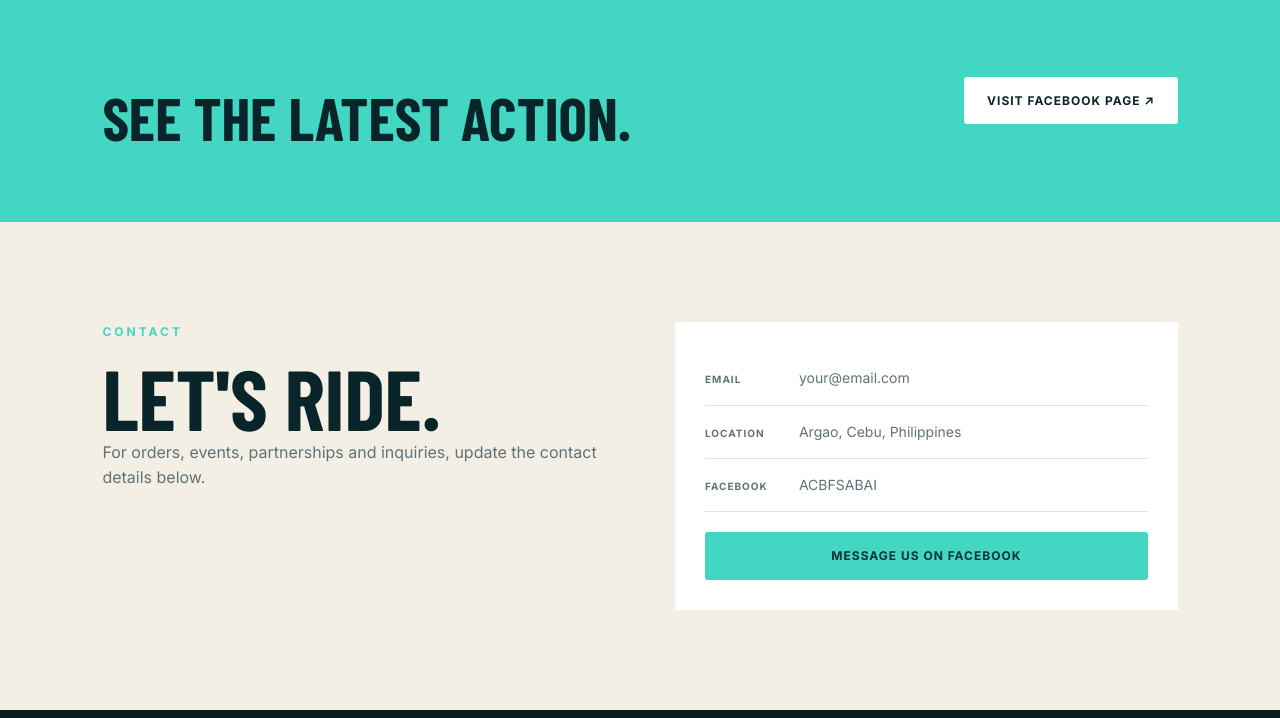
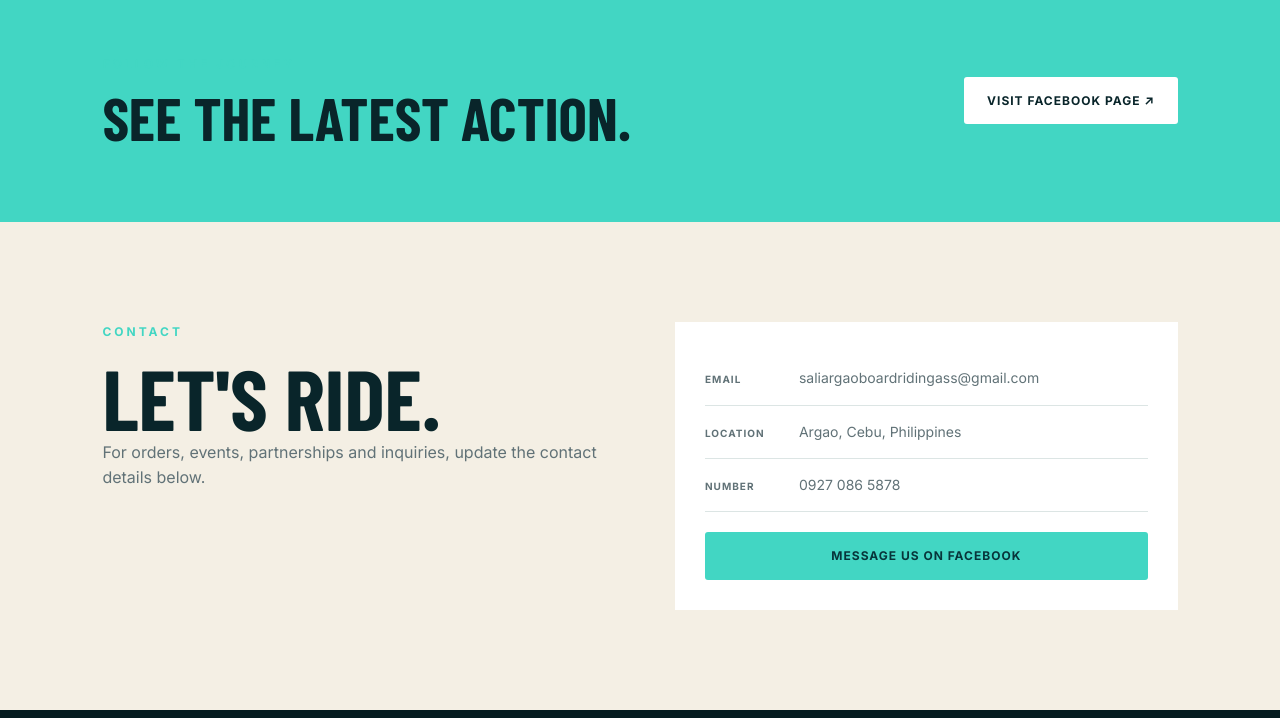
Before and after one commit to Llecan/SALI_ARGAOV2, a plain HTML site: page index.html in a window 1280 px wide. Shown: the part 3864-4582 px from the top of the page. Drawn offline with nearby package versions, Linux system fonts and the light colour scheme; a web font is replaced by a local one.

Commit message:
Update index.html

```diff
--- a/index.html
+++ b/index.html
@@ -128,9 +128,9 @@
     <section id="contact" class="contact">
       <div><p class="eyebrow">CONTACT</p><h2>Let's ride.</h2><p>For orders, events, partnerships and inquiries, update the contact details below.</p></div>
       <div class="contact-card">
-        <p><span>Email</span> your@email.com</p>
+        <p><span>Email</span> saliargaoboardridingass@gmail.com </p>
         <p><span>Location</span> Argao, Cebu, Philippines</p>
-        <p><span>Facebook</span> ACBFSABAI</p>
+        <p><span>Number</span> 0927 086 5878</p>
         <a class="btn primary full" href="https://www.facebook.com/ACBFSABAI" target="_blank" rel="noopener">Message Us on Facebook</a>
       </div>
     </section>
```
